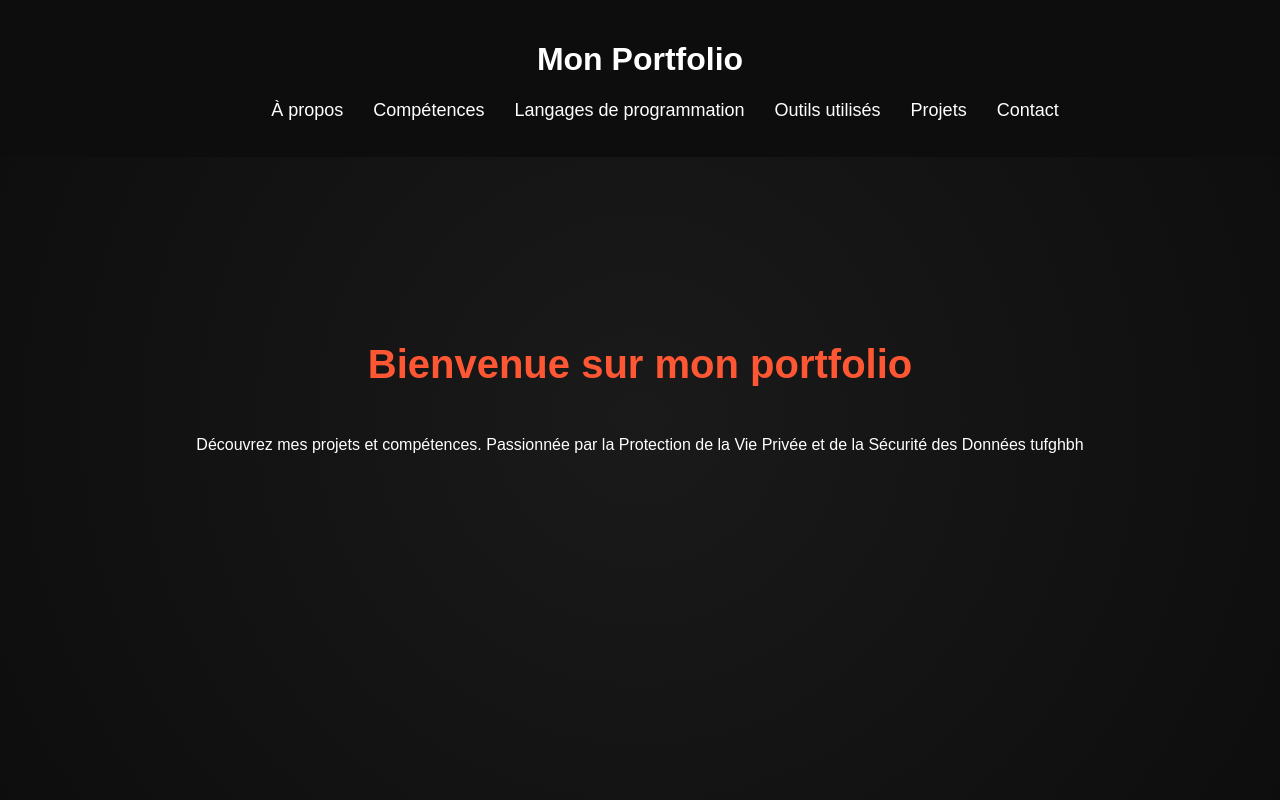
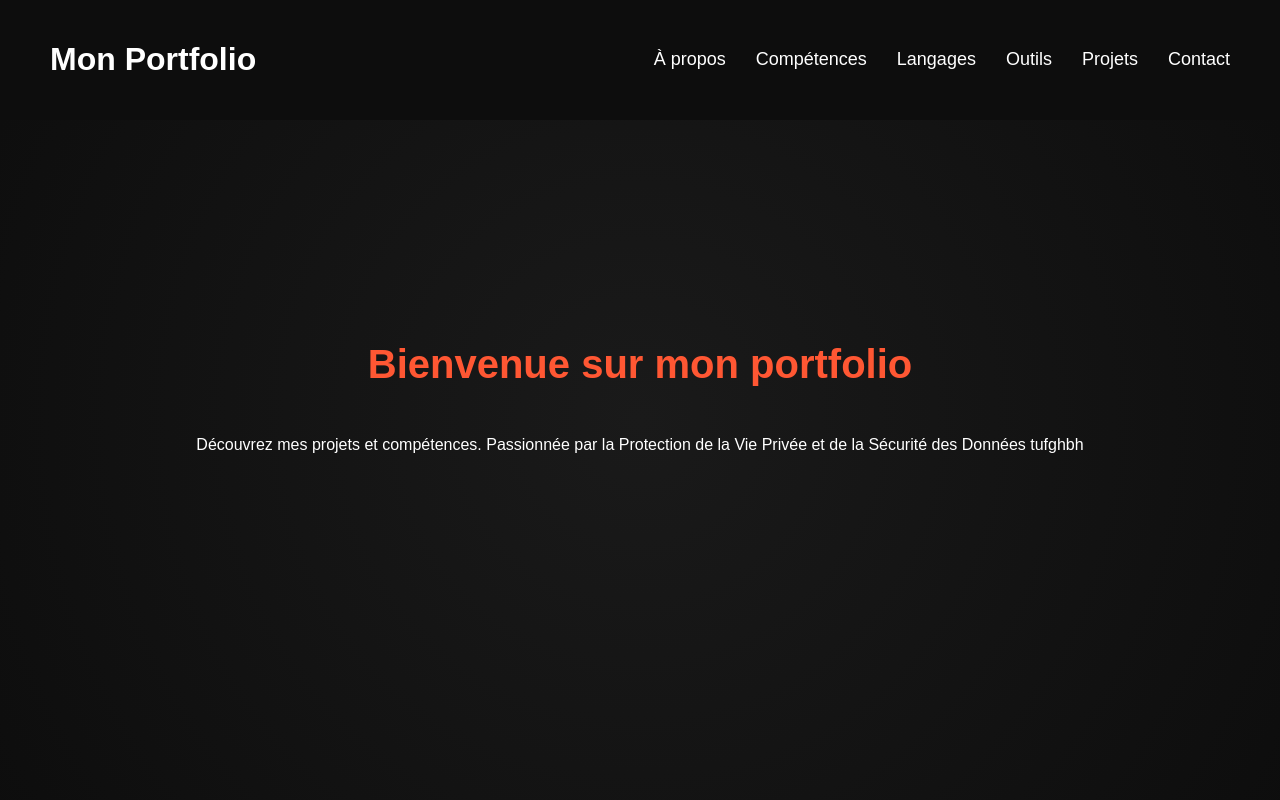
Before and after one commit to Xafia/Xafia.github.io, a plain HTML site: page index.html in a window 1280 px wide. Shown: the top 800 px of the page. Drawn offline with nearby package versions, Linux system fonts and the light colour scheme.

Commit message:
Update index.html

```diff
--- a/index.html
+++ b/index.html
@@ -10,17 +10,19 @@
 </head>
 <body>
     <header>
+        <div class="header-content">
             <h1>Mon Portfolio</h1>
             <nav>
                 <ul>
                     <li><a href="#about">À propos</a></li>
                     <li><a href="#skills">Compétences</a></li>
-                <li><a href="#languages">Langages de programmation</a></li>
-                <li><a href="#tools">Outils utilisés</a></li>
+                    <li><a href="#languages">Langages</a></li>
+                    <li><a href="#tools">Outils</a></li>
                     <li><a href="#projects">Projets</a></li>
                     <li><a href="#contact">Contact</a></li>
                 </ul>
             </nav>
+        </div>
     </header>
 
     <section id="hero">
```
Lines whose indentation alone changed are shown as unchanged.
